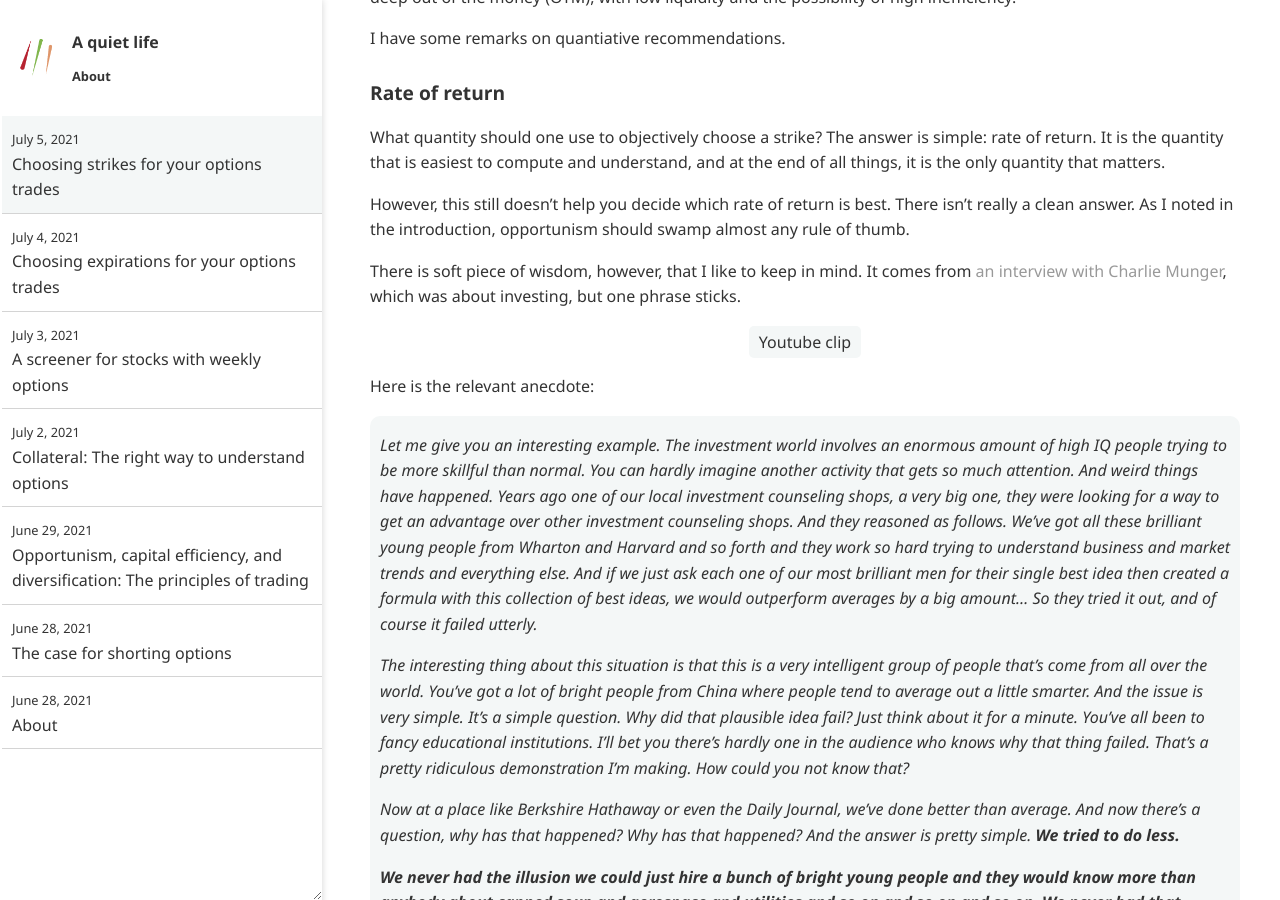
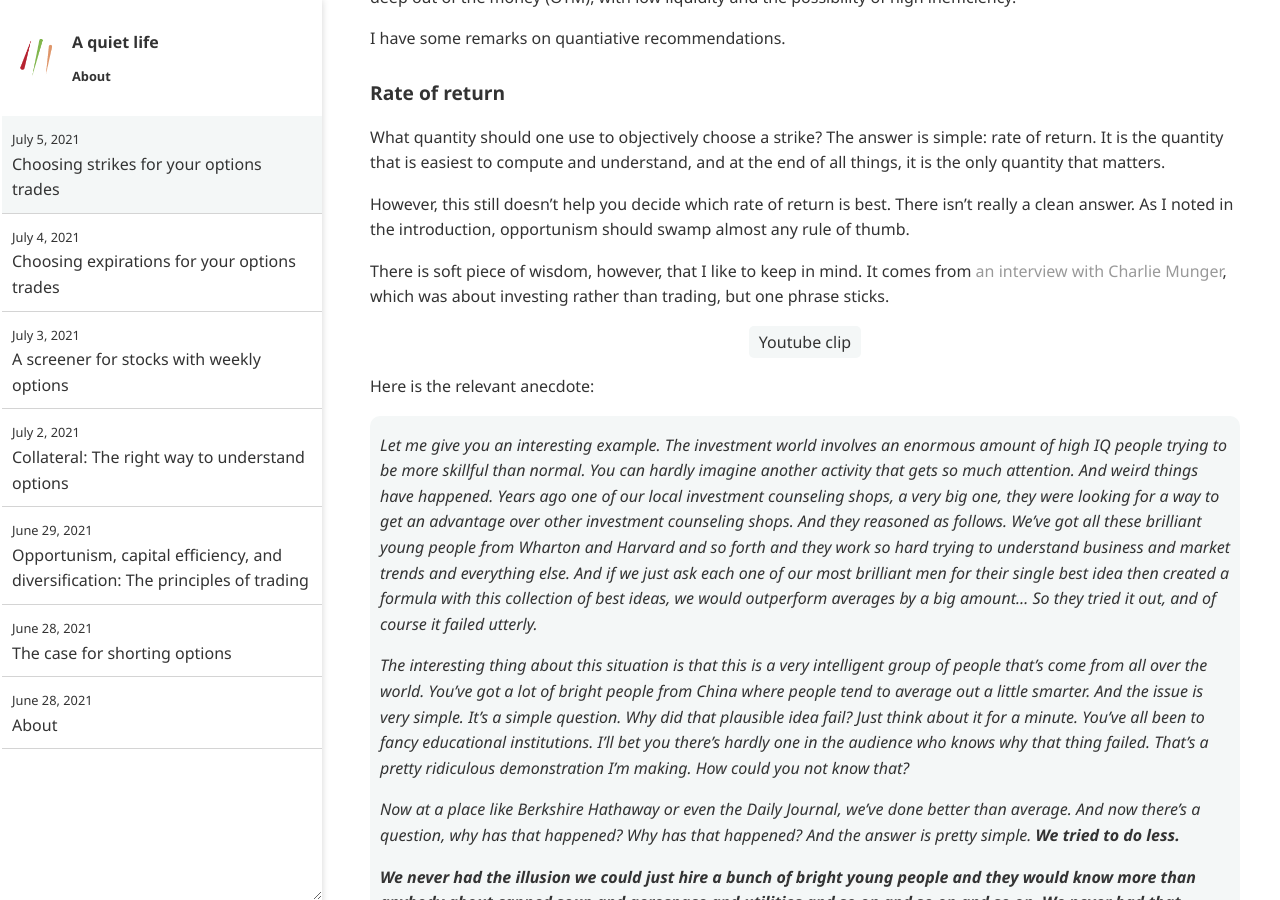
Before and after one commit to ansyblenetwork/aquietlife, a Jekyll site: the page built from _posts/2021-07-05-choosing-strikes.md, in a window 1280 px wide and 900 px high, scrolled down 382 px. Built offline with Jekyll 4.4.1, drawn with Linux system fonts in a browser that asks for light colours.

Commit message:
Update 2021-07-05-choosing-strikes.md

```diff
--- a/_posts/2021-07-05-choosing-strikes.md
+++ b/_posts/2021-07-05-choosing-strikes.md
@@ -17,7 +17,7 @@ What quantity should one use to objectively choose a strike? The answer is simpl
 
 However, this still doesn't help you decide which rate of return is best. There isn't really a clean answer. As I noted in the introduction, opportunism should swamp almost any rule of thumb.
 
-There is soft piece of wisdom, however, that I like to keep in mind. It comes from [an interview with Charlie Munger](https://www.youtube.com/watch?v=53vXIbsaBgw), which was about investing, but one phrase sticks.
+There is soft piece of wisdom, however, that I like to keep in mind. It comes from [an interview with Charlie Munger](https://www.youtube.com/watch?v=53vXIbsaBgw), which was about investing rather than trading, but one phrase sticks.
 
 Here is the relevant anecdote:
 
```
